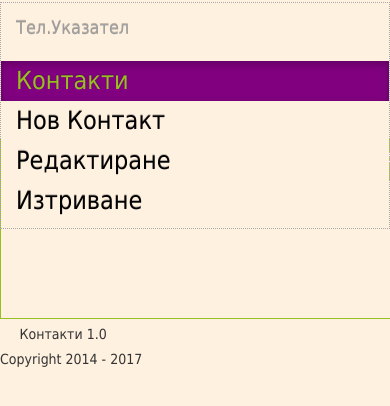
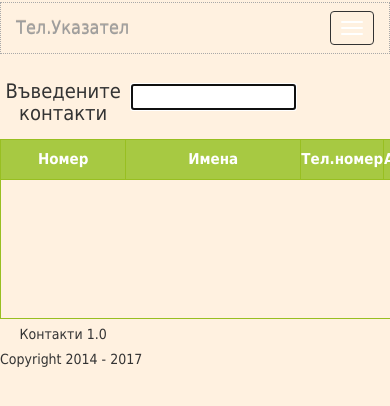
Before and after one commit to Tsvetan-Georgiev/MyWebProjects, a PHP site: page /index.php in a window 390 px wide; the page is wider, and only the part inside the window is pictured. Shown: the top 406 px of that part. Run offline with PHP 8.4, Linux system fonts and the light colour scheme.

Commit message:
Change menu for small screens

```diff
--- a/PHP project/Phonebook/nav.php
+++ b/PHP project/Phonebook/nav.php
@@ -2,8 +2,14 @@
 	<nav class="navbar navbar-inverse navbar-fixed-top">
 		<div class = "container-fluid">
   		<div class = "navbar-header">
+        <button type="button" class="navbar-toggle" data-toggle="collapse" data-target="#menu">
+          <span class="icon-bar"></span>
+          <span class="icon-bar"></span>
+          <span class="icon-bar"></span>
+        </button>
         <a class = "navbar-brand" href="index.php">Тел.Указател</a>
   		</div>
+      <div class="collapse navbar-collapse" id="menu">
   			<ul  class="nav navbar-nav">
   				<li class = "active">
   					<a href="index.php">
@@ -37,5 +43,6 @@
   				?>
   			</ul>
       </div>
+		</div>
 	</nav>
 </header>
```
Lines whose indentation alone changed are shown as unchanged.
